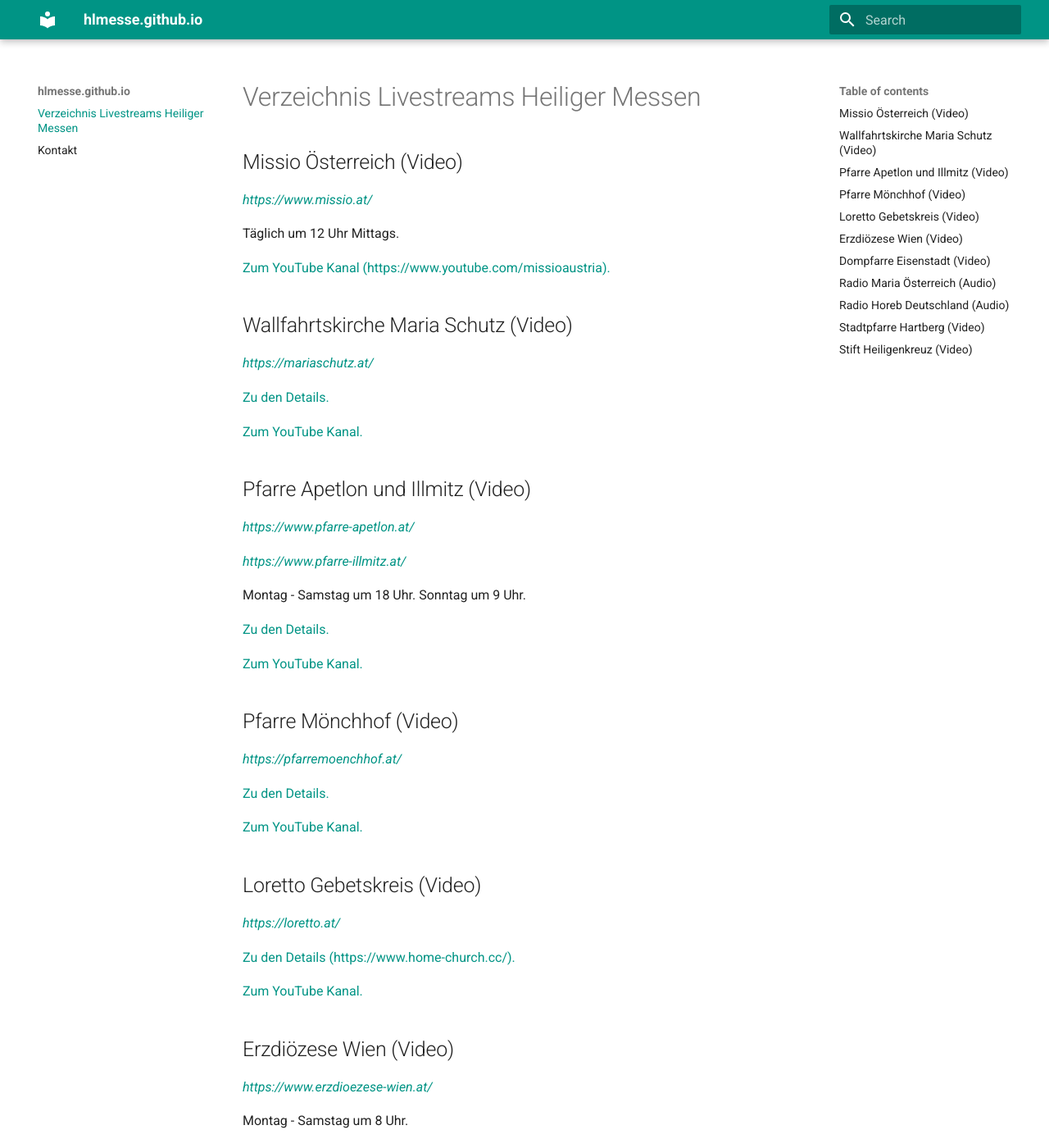
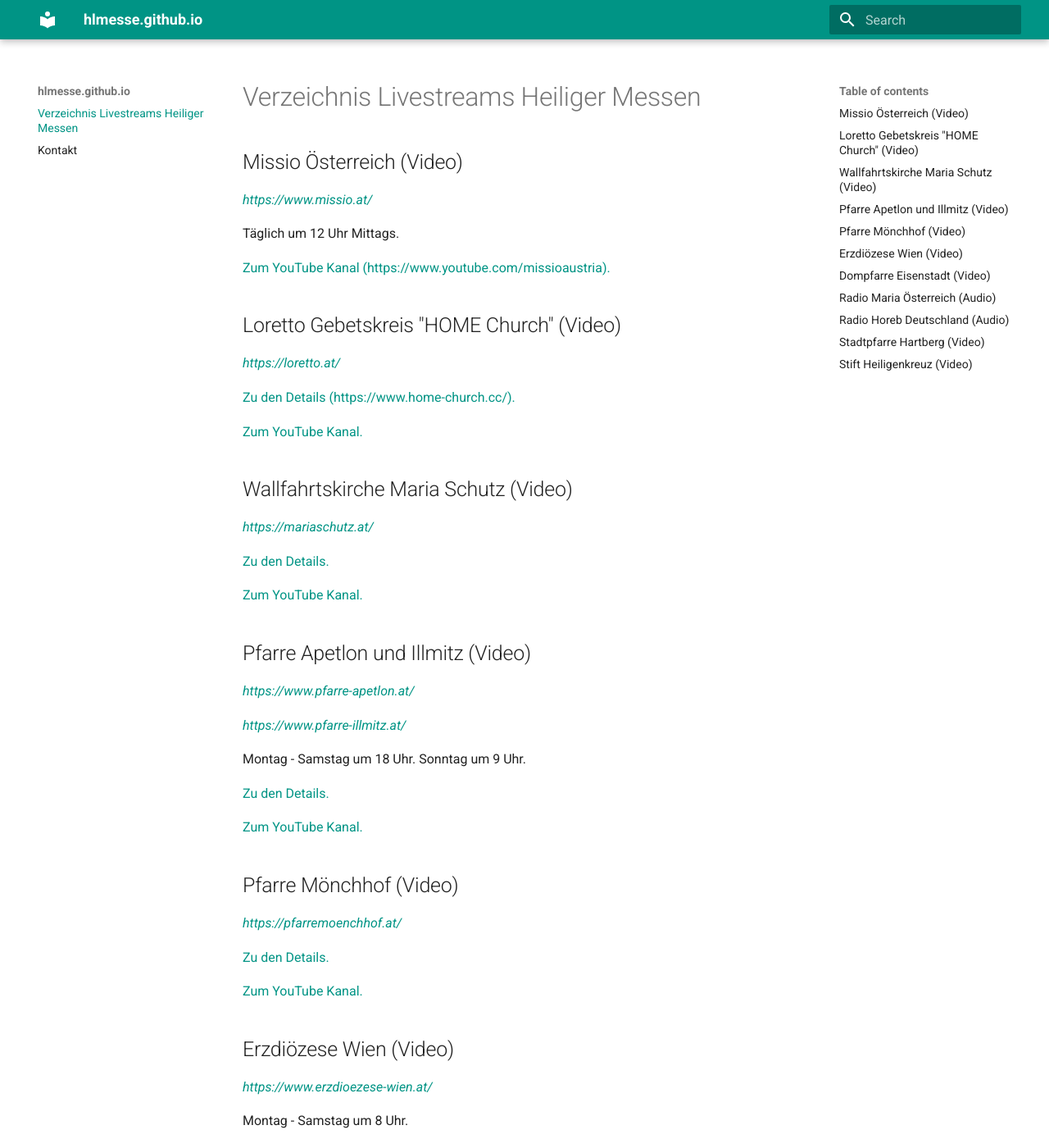
Before and after one commit to hlmesse/hlmesse-mkdocs, an MkDocs documentation site: the page built from docs/index.md, in a window 1280 px wide and 1400 px high. Shown: the whole window at 82% size. Built offline with MkDocs 1.6.1 and Material for MkDocs 9.7.7, drawn with Linux system fonts in a browser that asks for light colours; part of the change alters nothing that is shown.

Commit message:
update Loretto Gebetskreis "HOME Church"

```diff
--- a/docs/index.md
+++ b/docs/index.md
@@ -9,6 +9,15 @@ _[https://www.missio.at/](https://www.missio.at/)_
 Täglich um 12 Uhr Mittags.
 
 [Zum YouTube Kanal (https://www.youtube.com/missioaustria).](https://www.youtube.com/missioaustria)
+
+
+## Loretto Gebetskreis "HOME Church" (Video)
+
+_[https://loretto.at/](https://loretto.at/)_
+
+[Zu den Details (https://www.home-church.cc/).](https://www.home-church.cc/)
+
+[Zum YouTube Kanal.](https://www.youtube.com/channel/UCkMngUkMuoOUuLvbUYw6XVg)
 
 
 ## Wallfahrtskirche Maria Schutz (Video)
@@ -40,15 +49,6 @@ _[https://pfarremoenchhof.at/](https://pfarremoenchhof.at/)_
 [Zu den Details.](https://pfarremoenchhof.at/termine/)
 
 [Zum YouTube Kanal.](https://www.youtube.com/channel/UCBnX4UaGsQxeUMlmoBnsj4g)
-
-
-## Loretto Gebetskreis (Video)
-
-_[https://loretto.at/](https://loretto.at/)_
-
-[Zu den Details (https://www.home-church.cc/).](https://www.home-church.cc/)
-
-[Zum YouTube Kanal.](https://www.youtube.com/channel/UCkMngUkMuoOUuLvbUYw6XVg)
 
 
 ## Erzdiözese Wien (Video)
```
